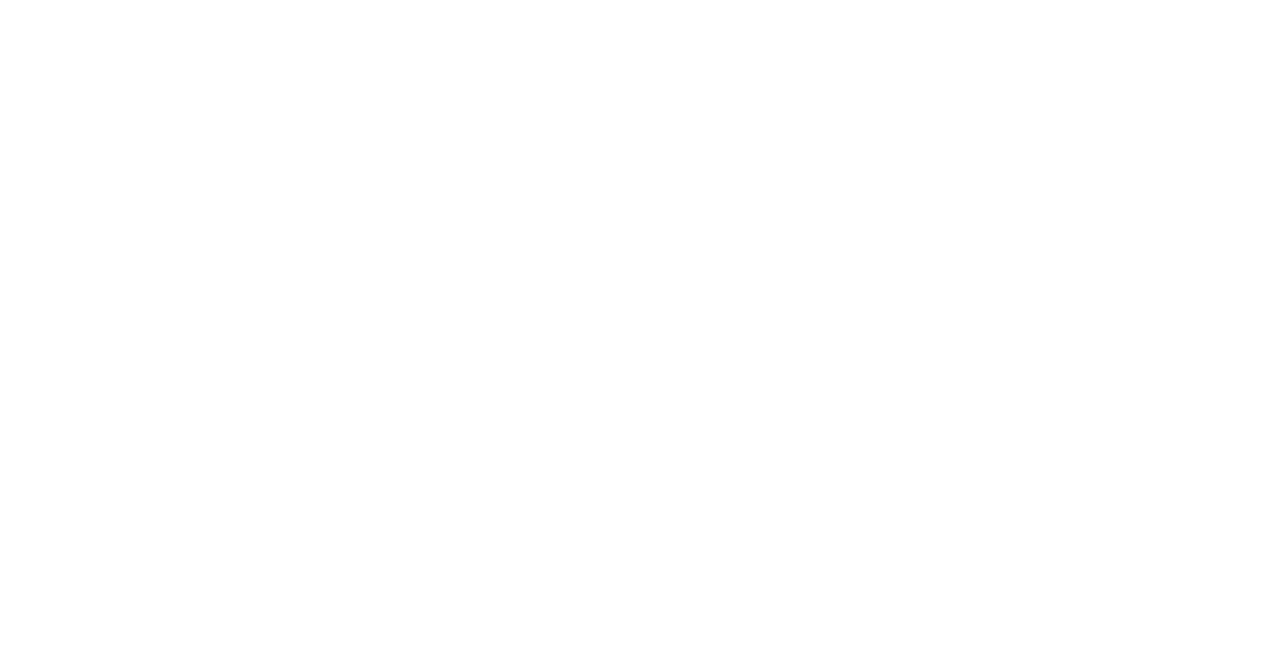
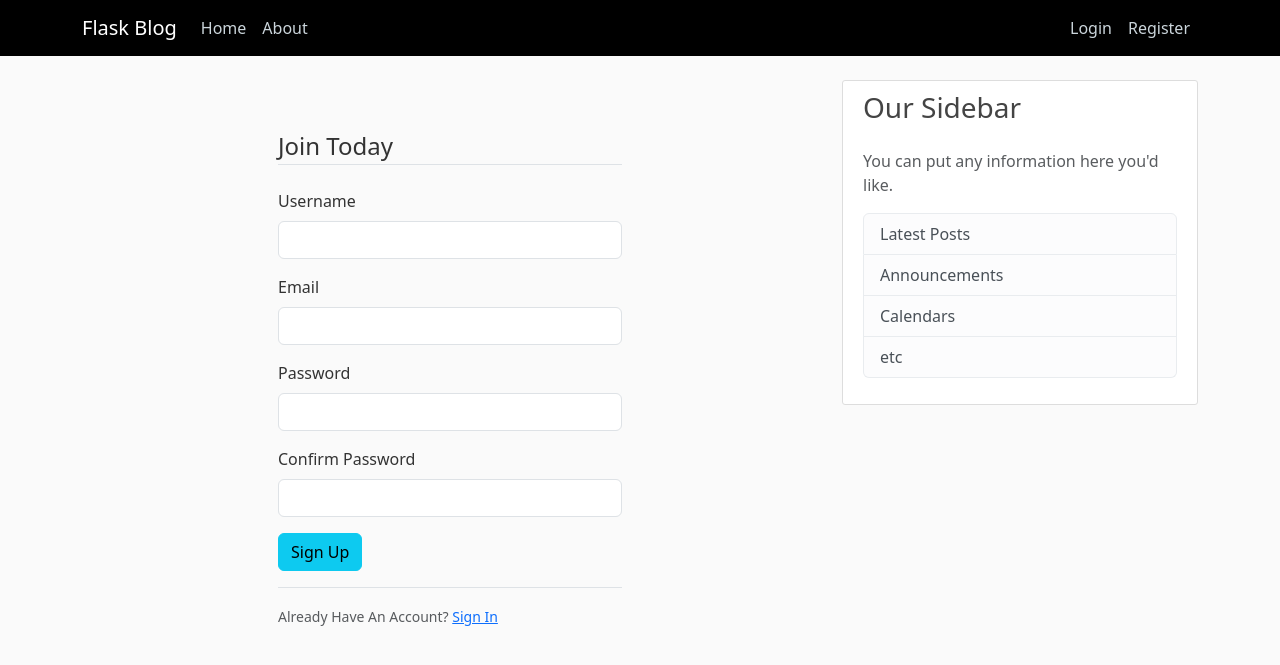
Before and after one commit to KankaveeRamsri/Web-pantip, a Flask app: page /register in a window 1280 px wide. Before the commit the part shown is empty. Shown: the top 665 px of the page. Run offline with Flask 3, Linux system fonts and the light colour scheme.

Commit message:
detail register file

```diff
--- a/flaskblog.py
+++ b/flaskblog.py
@@ -34,7 +34,7 @@ def register():
     return render_template('register.html', title = 'Register', form = form)
 
 @app.route("/login")
-def register():
+def login():
     form = LoginForm()
     return render_template('login.html', title = 'Login', form = form)
 
--- a/forms.py
+++ b/forms.py
@@ -8,7 +8,7 @@ class RegistractionForm(FlaskForm):
     email = StringField('Email',
                         validators=[DataRequired(), Email()])
     password = PasswordField('Password', validators=[DataRequired()])
-    confirm_password = PasswordField('Password',
+    confirm_password = PasswordField('Confirm Password',
                                      validators=[DataRequired(), EqualTo('password')])
     submit = SubmitField('Sign Up')
 
--- a/templates/layout.html
+++ b/templates/layout.html
@@ -12,7 +12,7 @@
     {% endif %}
 </head>
 <body>
-    <header class="site-header">
+    <header class="site-header bg-dark">
         <nav class="navbar navbar-expand-md navbar-dark bg-steel fixed-top">
             <div class="container">
                 <a class="navbar-brand mr-4" href="/">Flask Blog</a>
@@ -24,23 +24,22 @@
                         <a class="nav-item nav-link" href="/">Home</a>
                         <a class="nav-item nav-link" href="/about">About</a>
                     </div>
-                <!-- Navbar Right Side -->
                     <div class="navbar-nav ms-auto">
                         <a class="nav-item nav-link" href="/login">Login</a>
-                    <a class="nav-item nav-link" href="/register">Register</a>
+                        <a class="nav-item nav-link" href="{{ url_for('register') }}">Register</a>
                     </div>
                 </div>
             </div>
         </nav>
     </header>
-    <main role="main" class="container">
+    <main role="main" class="container mt-5">
         <div class="row">
             <div class="col-md-8">
                 {% block content %}{% endblock %}
             </div>
             <div class="col-md-4">
                 <div class="content-section">
-                <h3>Our Sidebar</h3>
+                    <h3 class="mb-4">Our Sidebar</h3>
                     <p class='text-muted'>You can put any information here you'd like.
                         <ul class="list-group">
                             <li class="list-group-item list-group-item-light">Latest Posts</li>
--- a/templates/register.html
+++ b/templates/register.html
@@ -0,0 +1,39 @@
+{% extends "layout.html" %}
+{% block content %}
+    <div class="container mt-5 ">
+        <div class="row justify-content-center">
+            <div class="col-md-6">
+                <form method="POST" action="">
+                    {{ form.hidden_tag() }}
+                    <fieldset class="form-group">
+                        <legend class="border-bottom mb-4">Join Today</legend>
+                        <div class="mb-3">
+                            {{ form.username.label(class="form-label") }}
+                            {{ form.username(class="form-control") }}
+                        </div>
+                        <div class="mb-3">
+                            {{ form.email.label(class="form-label") }}
+                            {{ form.email(class="form-control") }}
+                        </div>
+                        <div class="mb-3">
+                            {{ form.password.label(class="form-label") }}
+                            {{ form.password(class="form-control") }}
+                        </div>
+                        <div class="mb-3">
+                            {{ form.confirm_password.label(class="form-label") }}
+                            {{ form.confirm_password(class="form-control") }}
+                        </div>
+                    </fieldset>
+                    <div class="mb-3">
+                        {{ form.submit(class="btn btn-info") }}
+                    </div>
+                    <div class="border-top pt-3">
+                        <small class="text-muted">
+                            Already Have An Account? <a class="ml-2" href="{{ url_for('login') }}">Sign In</a>
+                        </small>
+                    </div>
+                </form>
+            </div>
+        </div>
+    </div>
+{% endblock content %}
```
Also changed, not shown: static/main.css (line endings or trailing spaces). Lines whose indentation alone changed are shown as unchanged.
